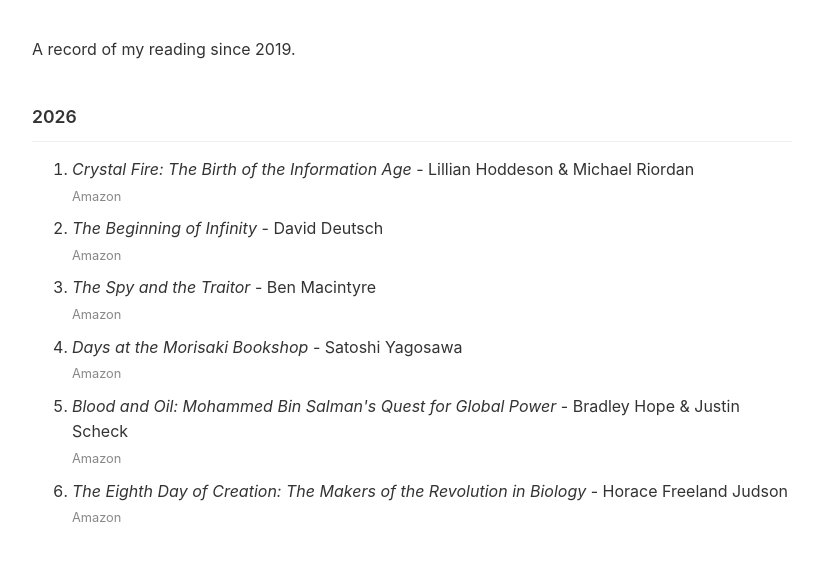
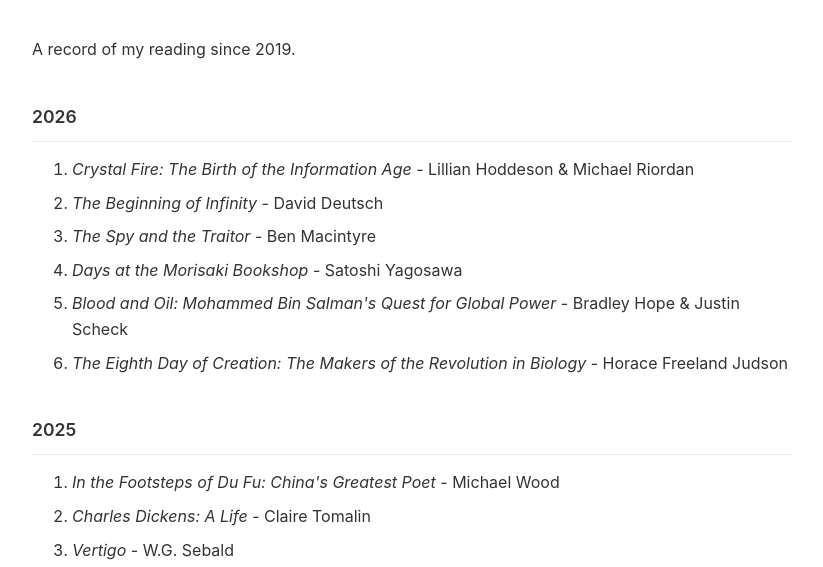
Before and after one commit to LowellGeorge/mjpgallagher-site, a plain HTML site: page reading.html in a window 1280 px wide. Shown: the part 154-721 px from the top of the page, without its empty margins (228-1051 px from the left). Drawn offline with Linux system fonts and the light colour scheme.

Commit message:
Remove Amazon links

```diff
--- a/reading.html
+++ b/reading.html
@@ -24,18 +24,12 @@
         <div class="year-section">
             <h3>2026</h3>
             <ol>
-                <li><em>Crystal Fire: The Birth of the Information Age</em> - Lillian Hoddeson & Michael Riordan<br>
-                    <a href="https://www.amazon.co.uk/s?k=Crystal+Fire+Lillian+Hoddeson" class="amazon-link">Amazon</a></li>
-                <li><em>The Beginning of Infinity</em> - David Deutsch<br>
-                    <a href="https://www.amazon.co.uk/s?k=The+Beginning+of+Infinity+David+Deutsch" class="amazon-link">Amazon</a></li>
-                <li><em>The Spy and the Traitor</em> - Ben Macintyre<br>
-                    <a href="https://www.amazon.co.uk/s?k=The+Spy+and+the+Traitor+Ben+Macintyre" class="amazon-link">Amazon</a></li>
-                <li><em>Days at the Morisaki Bookshop</em> - Satoshi Yagosawa<br>
-                    <a href="https://www.amazon.co.uk/s?k=Days+at+the+Morisaki+Bookshop+Satoshi+Yagisawa" class="amazon-link">Amazon</a></li>
-                <li><em>Blood and Oil: Mohammed Bin Salman's Quest for Global Power</em> - Bradley Hope & Justin Scheck<br>
-                    <a href="https://www.amazon.co.uk/s?k=Blood+and+Oil+Bradley+Hope" class="amazon-link">Amazon</a></li>
-                <li><em>The Eighth Day of Creation: The Makers of the Revolution in Biology</em> - Horace Freeland Judson<br>
-                    <a href="https://www.amazon.co.uk/s?k=The+Eighth+Day+of+Creation+Horace+Judson" class="amazon-link">Amazon</a></li>
+                <li><em>Crystal Fire: The Birth of the Information Age</em> - Lillian Hoddeson & Michael Riordan</li>
+                <li><em>The Beginning of Infinity</em> - David Deutsch</li>
+                <li><em>The Spy and the Traitor</em> - Ben Macintyre</li>
+                <li><em>Days at the Morisaki Bookshop</em> - Satoshi Yagosawa</li>
+                <li><em>Blood and Oil: Mohammed Bin Salman's Quest for Global Power</em> - Bradley Hope & Justin Scheck</li>
+                <li><em>The Eighth Day of Creation: The Makers of the Revolution in Biology</em> - Horace Freeland Judson</li>
             </ol>
         </div>
 
--- a/styles.css
+++ b/styles.css
@@ -131,17 +131,6 @@ li {
     margin-left: 40px;
 }
 
-.amazon-link {
-    font-size: 0.8rem;
-    color: #888;
-    text-decoration: none;
-}
-
-.amazon-link:hover {
-    color: #ff9900;
-    text-decoration: underline;
-}
-
 .year-section h3 {
     border-bottom: 1px solid #eee;
     padding-bottom: 10px;
```
